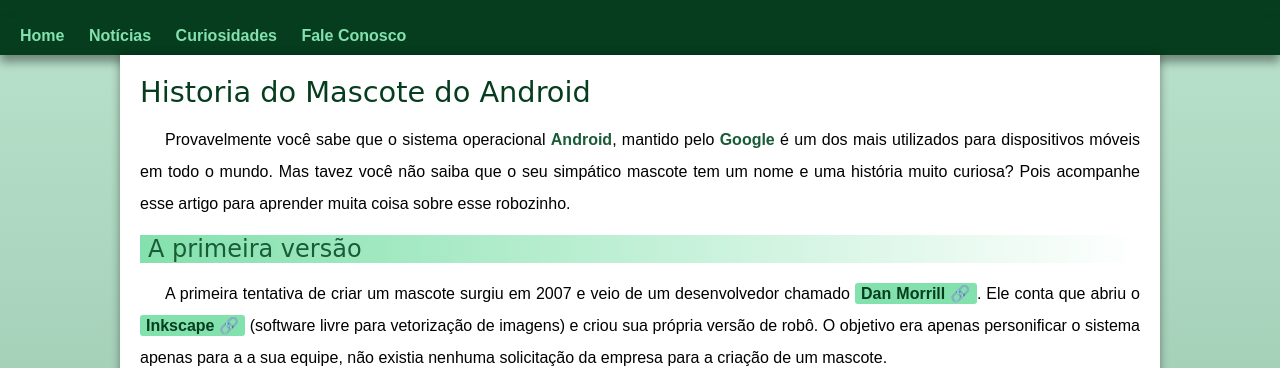
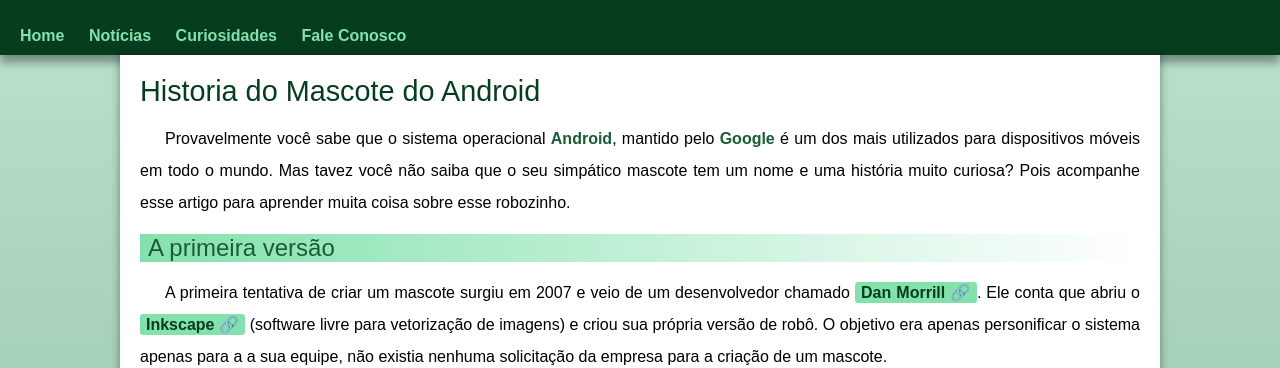
Before and after one commit to hugosbarbosa/projeto-android, a plain HTML site: page index.html in a window 1280 px wide. Shown: the part 190-558 px from the top of the page. Drawn offline with Linux system fonts and the light colour scheme; a web font is replaced by a local one.

Commit message:
Style font
Mudança de fontes reserva 01

```diff
--- a/style.css
+++ b/style.css
@@ -17,8 +17,8 @@
     --cor5:#063d1e;
 
     --fonte-padrao: Arial, Verdana, Helvetica, sans-serif;
-    --fonte-destaque:'Bebas Neue', cursive;
-    --fonte-android: 'Android', cursive;
+    --fonte-destaque: 'Bebas Neue', sans-serif;
+    --fonte-android: 'Android', sans-serif;
 }
 
 * {
```
